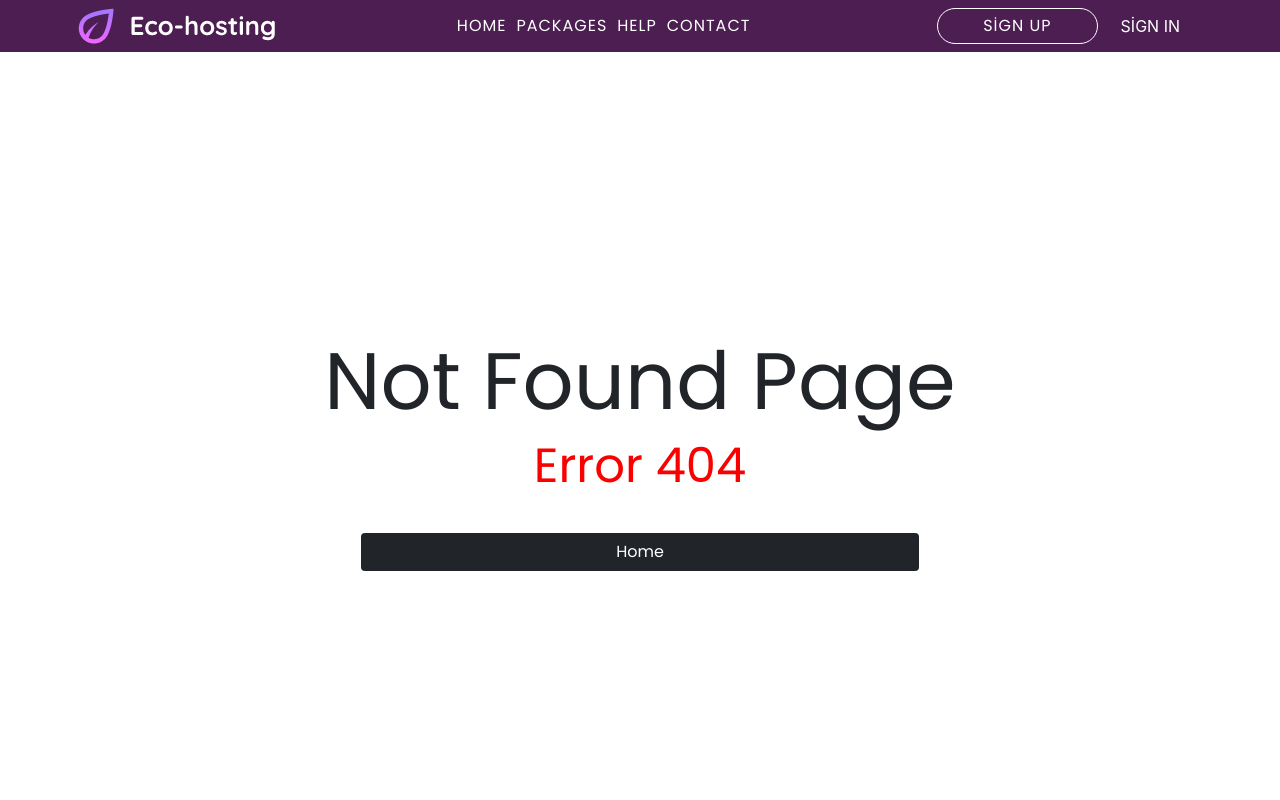
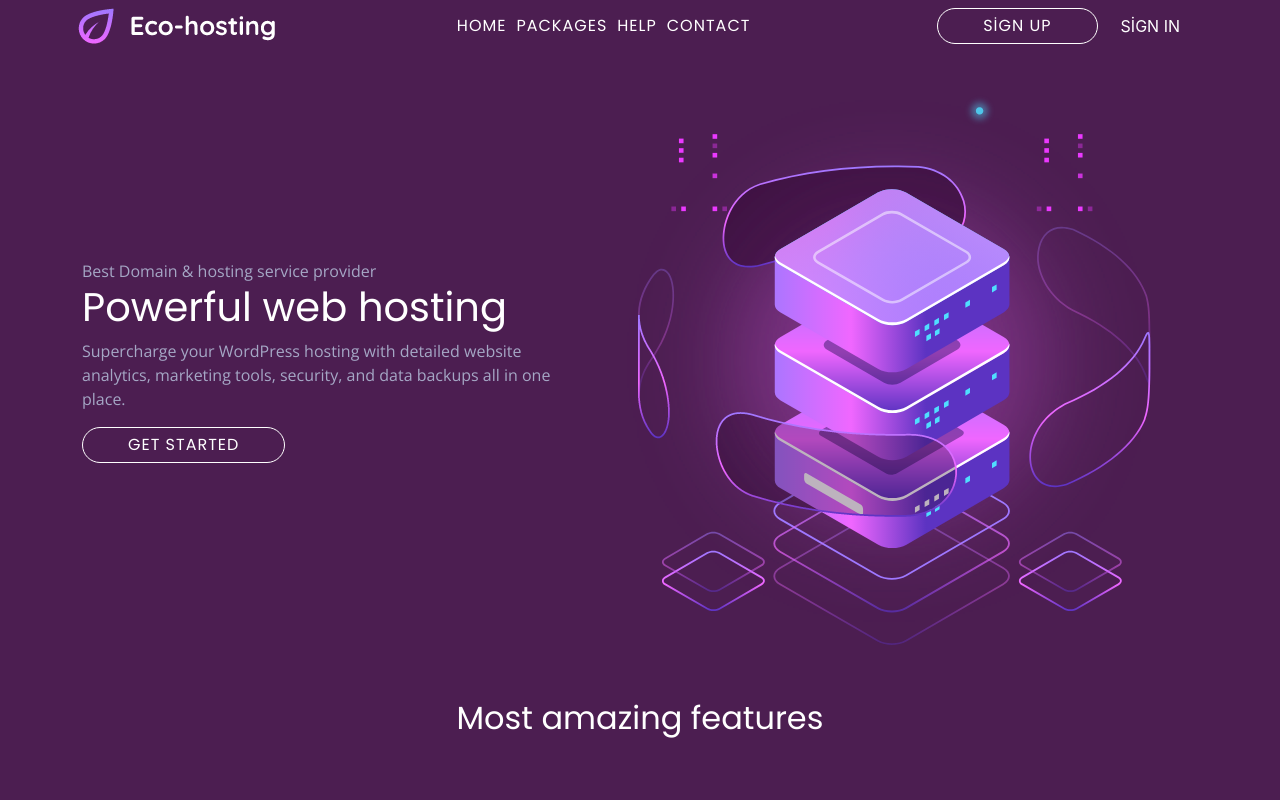
Before and after one commit to bagishly-imran/hosting.io, a React (Create React App) app: page / in a window 1280 px wide. Shown: the top 800 px of the page. Built offline with nearby package versions, Linux system fonts and the light colour scheme.

Commit message:
hosting portfolio v0.4

```diff
--- a/src/App.js
+++ b/src/App.js
@@ -20,7 +20,8 @@ function App() {
           <Navbar/>
 
           <Switch>
-            <Route exact path = "/hosting.io" component = {Index}/>
+            <Route exact path = "/" component = {Index}/>
+            <Route path = "/hosting.io" component = {Index}/>
             <Route path = '/packages' component = {Packages}/>
             <Route path = '/help' component = {Help}/>
             <Route path = '/contact' component = {Contact}/>
```
Also changed, not shown: 2 other files (tests, documents, lock files or other folders).
